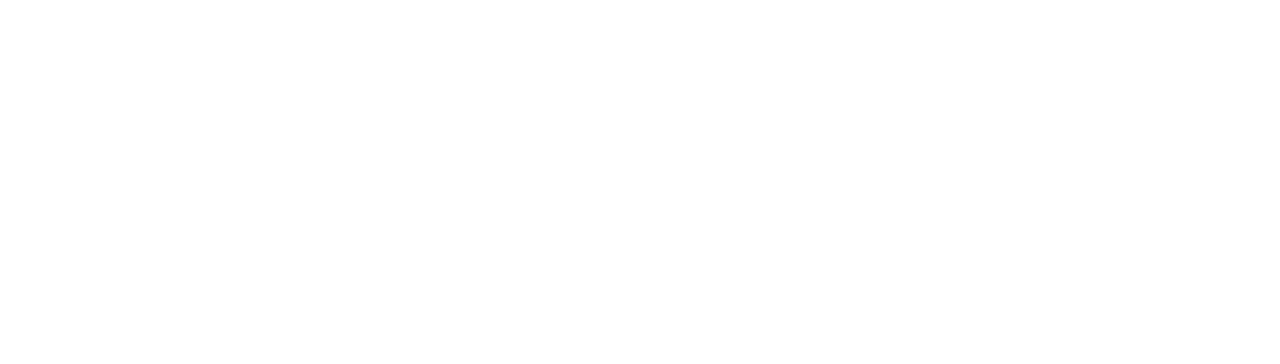
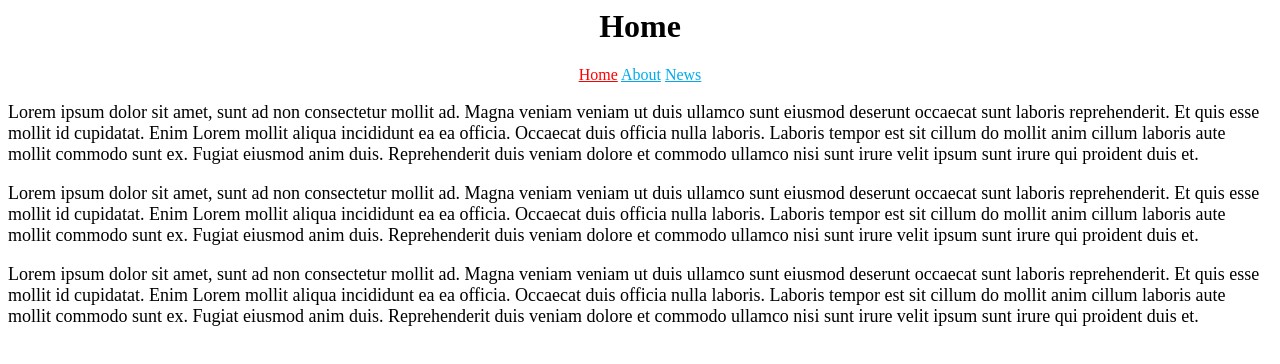
Before and after one commit to nikhilpanchal79/comit-exercises, a plain HTML site: page Exercises/13/Index.html in a window 1280 px wide. Drawn offline with Linux system fonts and the light colour scheme.

Commit message:
Finished Ex 13

```diff
--- a/Exercises/13/Index.html
+++ b/Exercises/13/Index.html
@@ -2,9 +2,26 @@
 <head>
     <meta charset="UTF-8">
     <meta name="viewport" content="width=device-width, initial-scale=1.0">
-    <title>Document</title>
+    <title>Home</title>
+        <link rel="stylesheet" href="Style.css"/>
 </head>
 <body>
-
+    <h1 class="Header">Home</h1>
+        <nav class="Header">
+            <a class="navLinks" href="Index.html">Home</a>
+            <a class="unvisitedLinks" href="About.html">About</a>
+            <a class="unvisitedLinks" href="News.html">News</a>
+        </nav>
+    <div class="p">
+        <p>
+            Lorem ipsum dolor sit amet, sunt ad non consectetur mollit ad. Magna veniam veniam ut duis ullamco sunt eiusmod deserunt occaecat sunt laboris reprehenderit. Et quis esse mollit id cupidatat. Enim Lorem mollit aliqua incididunt ea ea officia. Occaecat duis officia nulla laboris. Laboris tempor est sit cillum do mollit anim cillum laboris aute mollit commodo sunt ex. Fugiat eiusmod anim duis. Reprehenderit duis veniam dolore et commodo ullamco nisi sunt irure velit ipsum sunt irure qui proident duis et.
+        </p>
+        <p>
+            Lorem ipsum dolor sit amet, sunt ad non consectetur mollit ad. Magna veniam veniam ut duis ullamco sunt eiusmod deserunt occaecat sunt laboris reprehenderit. Et quis esse mollit id cupidatat. Enim Lorem mollit aliqua incididunt ea ea officia. Occaecat duis officia nulla laboris. Laboris tempor est sit cillum do mollit anim cillum laboris aute mollit commodo sunt ex. Fugiat eiusmod anim duis. Reprehenderit duis veniam dolore et commodo ullamco nisi sunt irure velit ipsum sunt irure qui proident duis et.
+        </p>
+        <p>
+            Lorem ipsum dolor sit amet, sunt ad non consectetur mollit ad. Magna veniam veniam ut duis ullamco sunt eiusmod deserunt occaecat sunt laboris reprehenderit. Et quis esse mollit id cupidatat. Enim Lorem mollit aliqua incididunt ea ea officia. Occaecat duis officia nulla laboris. Laboris tempor est sit cillum do mollit anim cillum laboris aute mollit commodo sunt ex. Fugiat eiusmod anim duis. Reprehenderit duis veniam dolore et commodo ullamco nisi sunt irure velit ipsum sunt irure qui proident duis et.
+        </p>
+    </div>
 </body>
 </html>
--- /dev/null
+++ b/Exercises/13/Style.css
@@ -0,0 +1,12 @@
+.Header{
+    text-align: center;
+}
+.navLinks{
+    color: red;
+}
+.unvisitedLinks{
+    color: #00aced;
+}
+.p {
+    font-size: 18px;
+}
```
Also changed, not shown: Exercises/13/About.html (added, +27 -0 lines), Exercises/13/News.html (added, +27 -0 lines).
